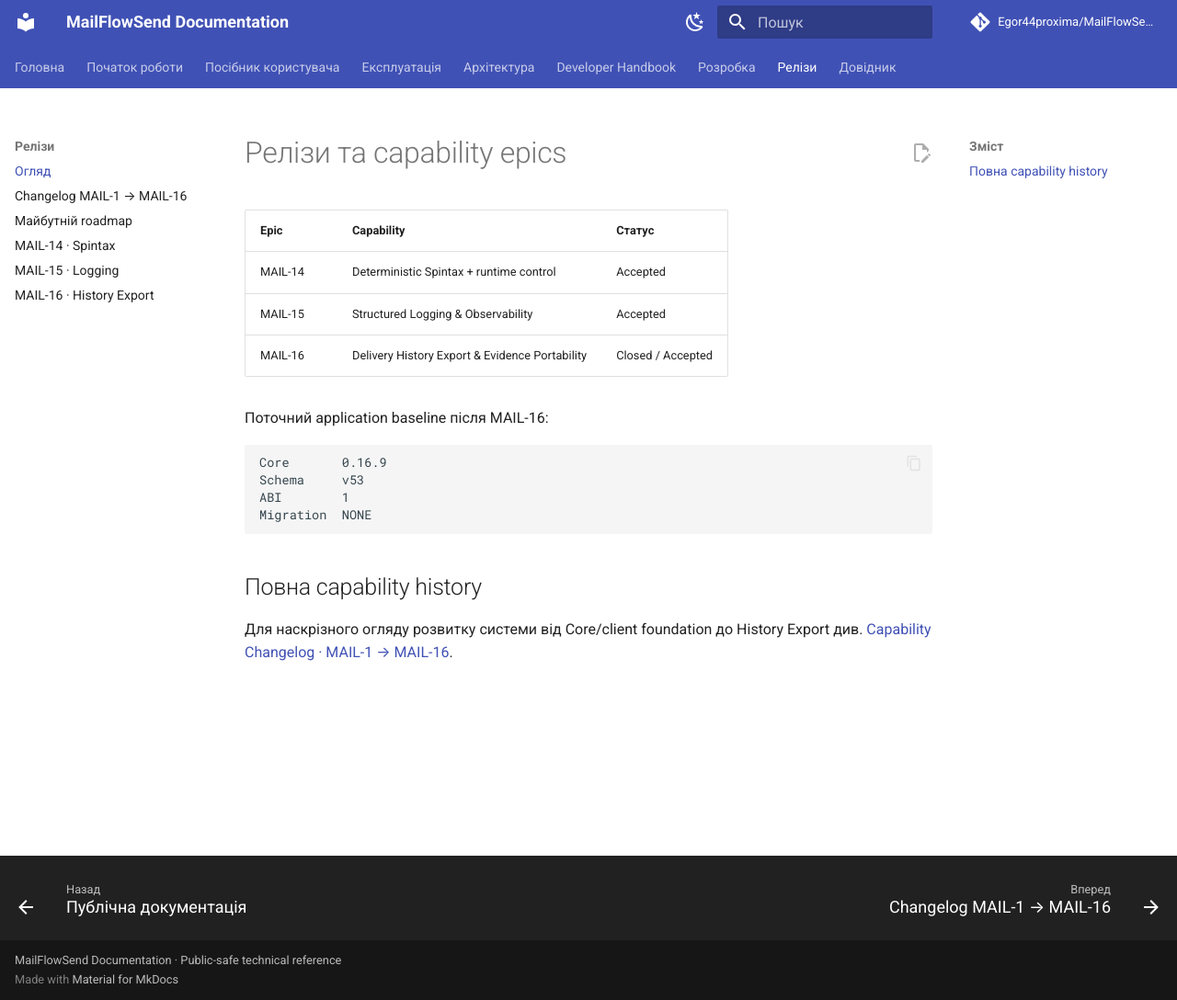
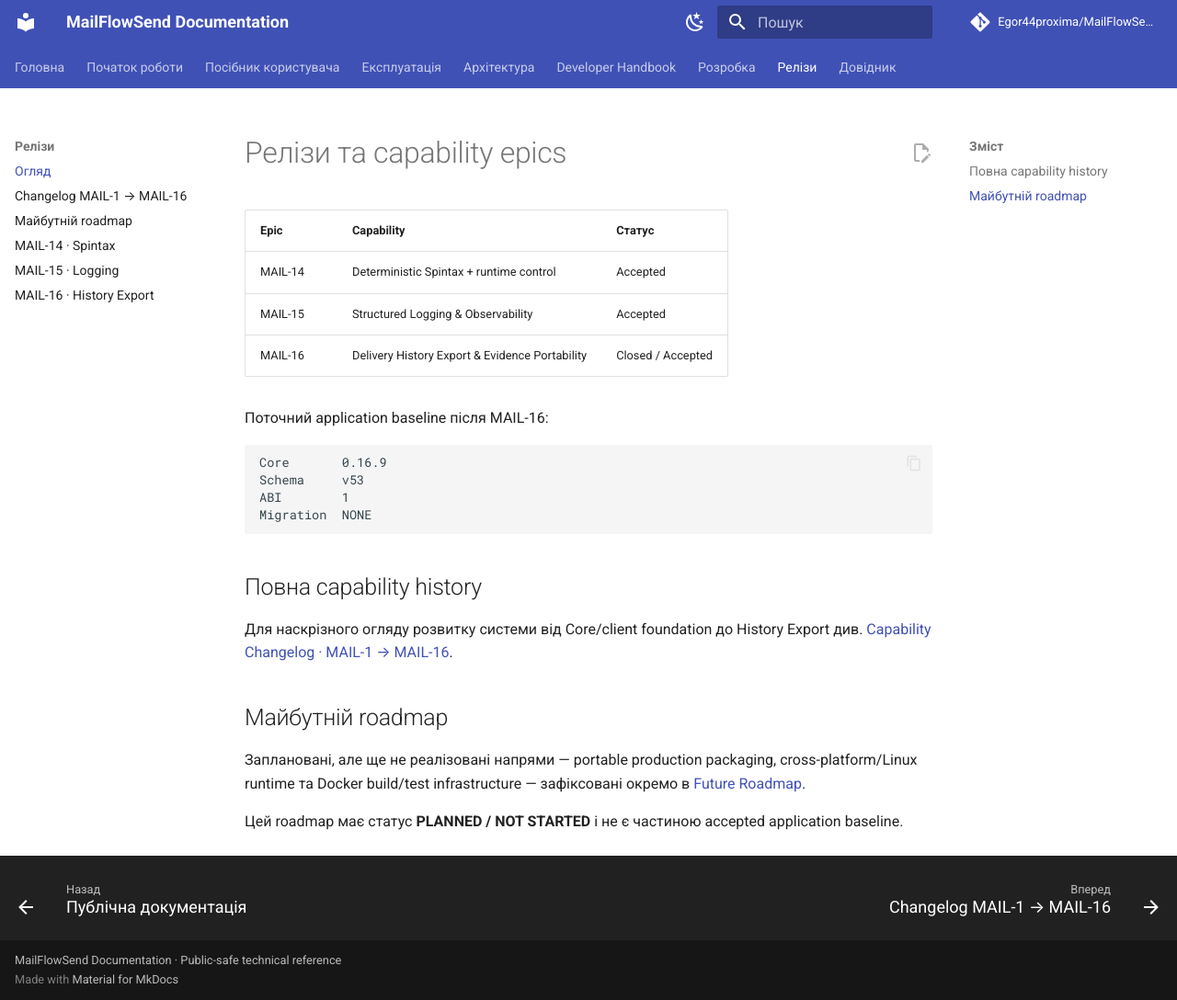
Before and after one commit to Egor44proxima/MailFlowSend-Docs, an MkDocs documentation site: the page built from docs/releases/index.md, in a window 1280 px wide and 1088 px high. Shown: the whole window at 92% size. Built offline with MkDocs 1.6.1 and Material for MkDocs 9.7.7, drawn with Linux system fonts in a browser that asks for light colours; comment, search, counter and statistics services are not loaded.

Commit message:
docs: link future roadmap from releases

```diff
--- a/docs/releases/index.md
+++ b/docs/releases/index.md
@@ -19,3 +19,10 @@ Migration  NONE
 ## Повна capability history
 
 Для наскрізного огляду розвитку системи від Core/client foundation до History Export див. [Capability Changelog · MAIL-1 → MAIL-16](mail-1-16.md).
+
+
+## Майбутній roadmap
+
+Заплановані, але ще не реалізовані напрями — portable production packaging, cross-platform/Linux runtime та Docker build/test infrastructure — зафіксовані окремо в [Future Roadmap](future-roadmap.md).
+
+Цей roadmap має статус **PLANNED / NOT STARTED** і не є частиною accepted application baseline.
```
